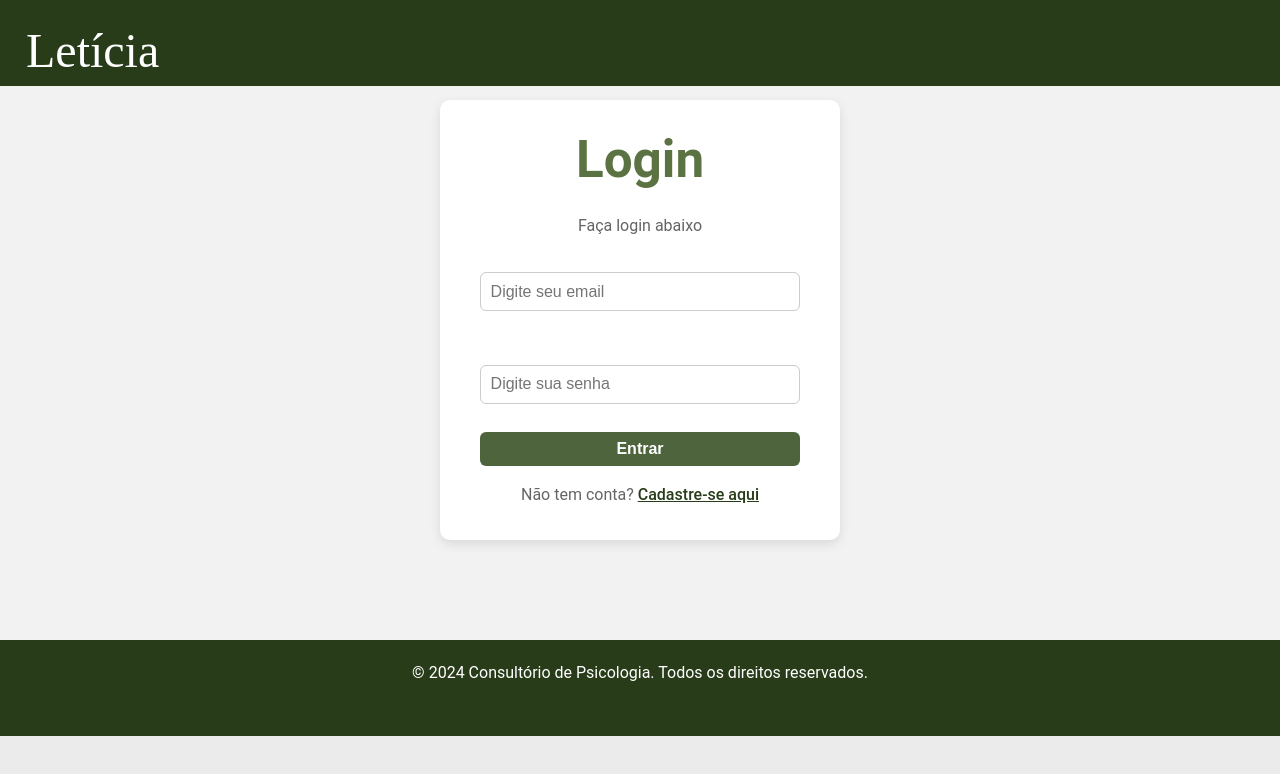
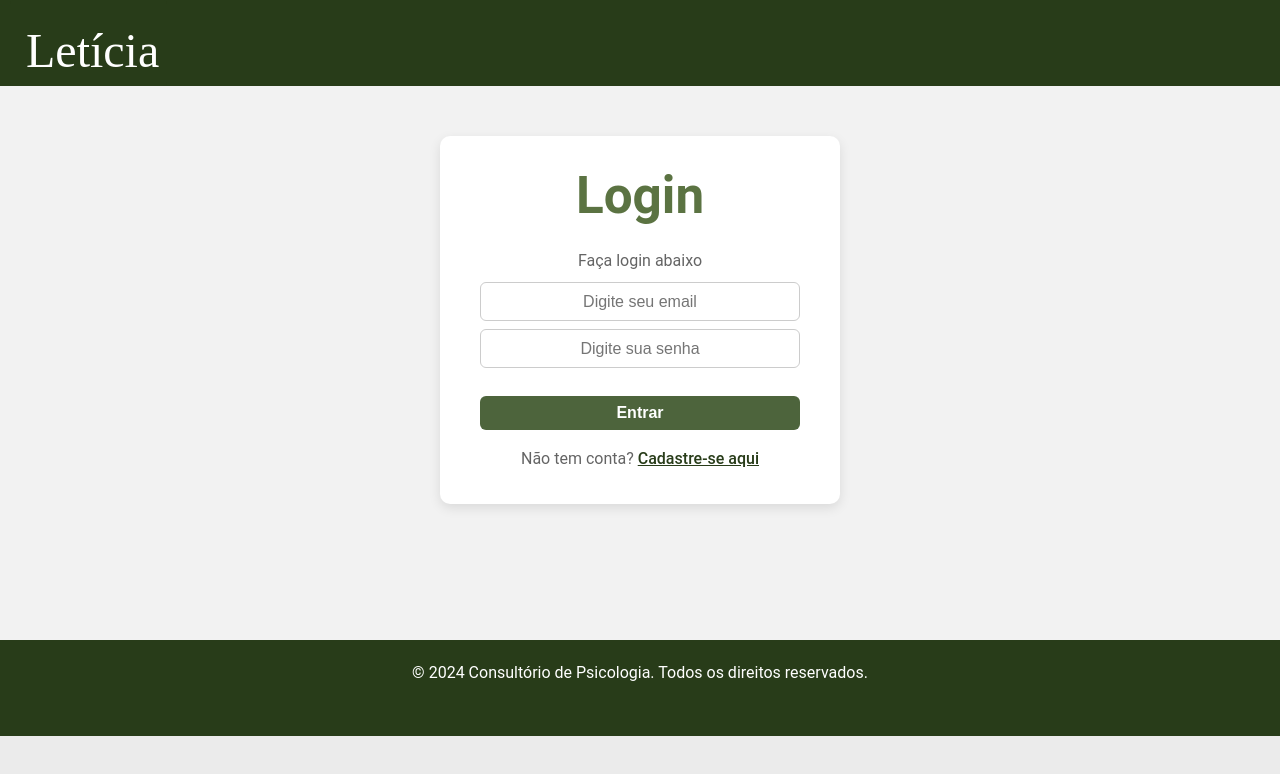
Before and after one commit to AquilaOliveira/sitepsicologo-react-python, a React (Vite) app in the folder frontend/: page /login in a window 1280 px wide. Shown: the top 774 px of the page. Built offline with nearby package versions, Linux system fonts and the light colour scheme; a web font is replaced by a local one.

Commit message:
ajustando cadastro

```diff
--- a/frontend/src/pages/Cadastro.css
+++ b/frontend/src/pages/Cadastro.css
@@ -42,7 +42,7 @@ h1 {
 
 .input {
   width: 100%;
-  padding: 0.75rem;
+  padding: 10px;
   border-radius: 8px;
 
   transition: border-color 0.3s ease;
@@ -56,6 +56,18 @@ h1 {
 .input:focus {
   border-color: #1f3f25;
   box-shadow: 0 0 0 3px rgba(40, 80, 44, 0.2);
+}
+
+.label {
+  display: block;
+  justify-content: center;
+  margin-bottom: 0.5rem;
+  font-weight: bold;
+  color: var(--corfundo2);
+}
+
+input::placeholder {
+  text-align: center;
 }
 
 .btn {
@@ -114,8 +126,8 @@ h1 {
     color: rgb(38, 73, 42);
   }
 
-.svgTamDefault {
+.seta {
   padding-left: 10px;
-  height: 15px;
-  width: 30px;
+  height: 25px;
+  width: 35px;
 }
--- a/frontend/src/pages/cadastro.jsx
+++ b/frontend/src/pages/cadastro.jsx
@@ -131,7 +131,7 @@ export default function CadastroForm() {
             </div>
             <div className="formWrapper">
               <form>
-                <label className="label">Nome:</label>
+                <label className="label"></label>
                 <input
                   onChange={handleName}
                   className="input"
@@ -139,7 +139,7 @@ export default function CadastroForm() {
                   placeholder="Digite seu nome"
                   type="text"
                 />
-                <label className="label">Email:</label>
+                <label className="label"></label>
                 <input
                   onChange={handleEmail}
                   className="input"
@@ -147,7 +147,7 @@ export default function CadastroForm() {
                   placeholder="Digite seu email"
                   type="email"
                 />
-                <label className="label">CPF:</label>
+                <label className="label"></label>
                 <input
                   onChange={handleCPF}
                   className="input"
@@ -155,7 +155,7 @@ export default function CadastroForm() {
                   placeholder="Digite seu CPF"
                   type="text"
                 />
-                <label className="label">Telefone:</label>
+                <label className="label"></label>
                 <input
                   onChange={handleTel}
                   className="input"
@@ -163,7 +163,7 @@ export default function CadastroForm() {
                   placeholder="Digite seu telefone"
                   type="text"
                 />
-                <label className="label">Senha:</label>
+                <label className="label"></label>
                 <input
                   onChange={handlePassword}
                   className="input"
@@ -180,10 +180,7 @@ export default function CadastroForm() {
                   <label htmlFor="aceitar">Aceito os termos de uso</label>
                 </div>
                 <button onClick={handleSubmit} className="btn" type="submit">
-                  Cadastrar
-                  <svg className="svgTamDefault"> /* Tem que configurar esse treco que eu n consegui ainda */
-                    <img src={seta} alt="Seta para a direita" />
-                  </svg>
+                  Cadastrar<img className="seta" src={seta} alt="Seta para a direita"/>
                 </button>
                 <div className="cadastrado">
                   <p>Já tem o cadastro?</p>
--- a/frontend/src/pages/login.jsx
+++ b/frontend/src/pages/login.jsx
@@ -71,7 +71,7 @@ function Login() {
           </div>
           <form className="login-form" onSubmit={handleSubmit}>
             <div className="form-group">
-              <label className="label">Email</label>
+              <label className="label"></label>
               <input
                 type="email"
                 id="email"
@@ -80,10 +80,7 @@ function Login() {
                 placeholder="Digite seu email"
                 required
               />
-            </div>
-
-            <div className="form-group">
-              <label className="label">Senha</label>
+              <label className="label"></label>
               <input
                 type="password"
                 id="password"
```
Also changed, not shown: frontend/src/assets/icons/seta.svg (deleted).
